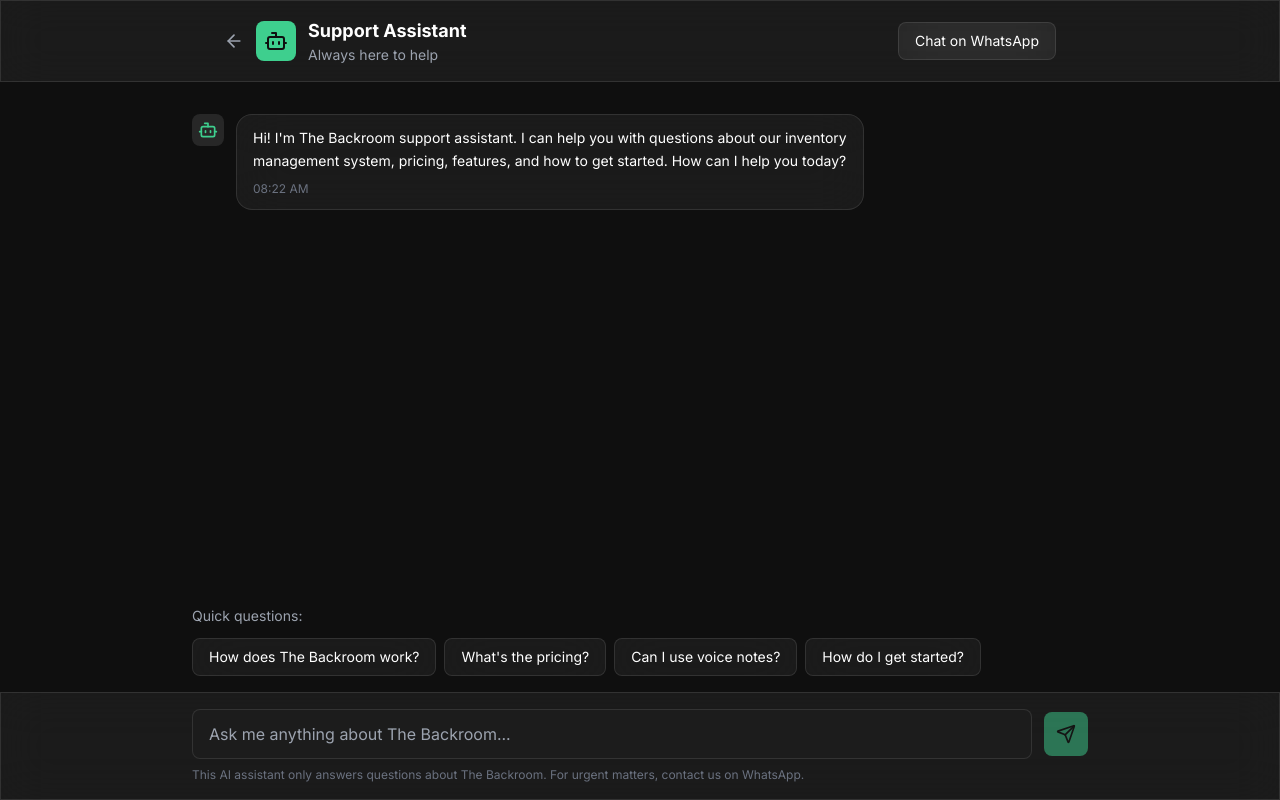
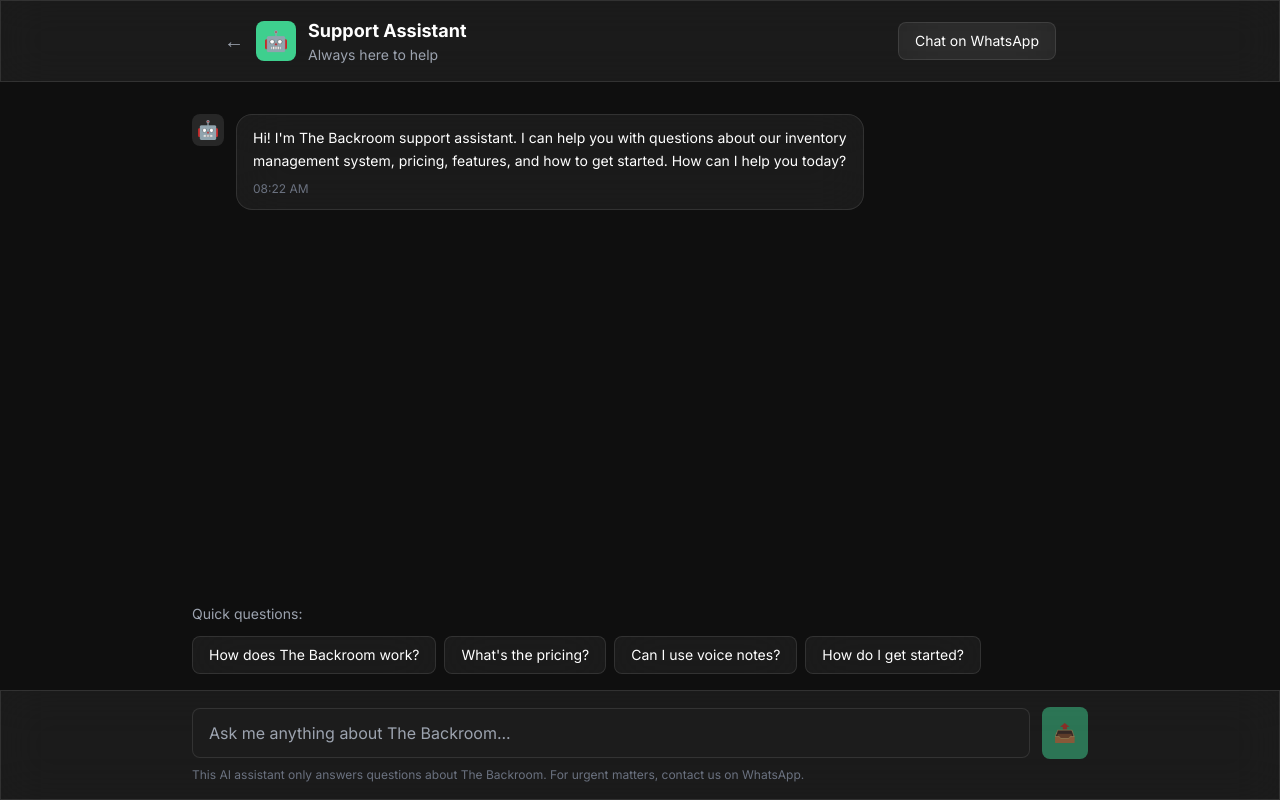
Before and after one commit to Raees-J/TheBackroom, a Next.js app in the folder frontend/: page /support in a window 1280 px wide. Built offline with nearby package versions, Linux system fonts and the light colour scheme.

Commit message:
Fix framer-motion AnimatePresence compatibility

```diff
--- a/frontend/app/support/page.tsx
+++ b/frontend/app/support/page.tsx
@@ -1,7 +1,7 @@
 'use client'
 
-import { motion, AnimatePresence } from 'framer-motion'
-import { Send, Bot, User, Loader, ArrowLeft } from 'lucide-react'
+import { motion } from 'framer-motion'
+import { ChevronDown } from 'lucide-react'
 import { useState, useRef, useEffect } from 'react'
 
 interface Message {
@@ -100,10 +100,10 @@
           <div className="flex items-center justify-between">
             <div className="flex items-center space-x-3">
               <a href="/" className="text-gray-400 hover:text-white transition">
-                <ArrowLeft className="w-5 h-5" />
+                <span className="text-xl">←</span>
               </a>
               <div className="w-10 h-10 bg-brand-green rounded-lg flex items-center justify-center">
-                <Bot className="w-6 h-6 text-brand-darker" />
+                <span className="text-xl">🤖</span>
               </div>
               <div>
                 <h1 className="text-lg font-bold">Support Assistant</h1>
@@ -123,13 +123,11 @@
       {/* Messages */}
       <div className="flex-1 overflow-y-auto px-4 py-8">
         <div className="max-w-4xl mx-auto space-y-6">
-          <AnimatePresence>
             {messages.map((message) => (
               <motion.div
                 key={message.id}
                 initial={{ opacity: 0, y: 20 }}
                 animate={{ opacity: 1, y: 0 }}
-                exit={{ opacity: 0, y: -20 }}
                 className={`flex ${message.role === 'user' ? 'justify-end' : 'justify-start'}`}
               >
                 <div
@@ -144,11 +142,9 @@
                         : 'bg-white/10'
                     }`}
                   >
-                    {message.role === 'user' ? (
-                      <User className="w-5 h-5 text-brand-darker" />
-                    ) : (
-                      <Bot className="w-5 h-5 text-brand-green" />
-                    )}
+                    <span className="text-lg">
+                      {message.role === 'user' ? '👤' : '🤖'}
+                    </span>
                   </div>
                   <div
                     className={`glass rounded-2xl px-4 py-3 ${
@@ -170,7 +166,6 @@
                 </div>
               </motion.div>
             ))}
-          </AnimatePresence>
 
           {isLoading && (
             <motion.div
@@ -180,10 +175,10 @@
             >
               <div className="flex items-start space-x-3">
                 <div className="w-8 h-8 rounded-lg bg-white/10 flex items-center justify-center">
-                  <Bot className="w-5 h-5 text-brand-green" />
+                  <span className="text-lg animate-spin">⏳</span>
                 </div>
                 <div className="glass rounded-2xl px-4 py-3">
-                  <Loader className="w-5 h-5 text-brand-green animate-spin" />
+                  <span className="text-brand-green">Thinking...</span>
                 </div>
               </div>
             </motion.div>
@@ -230,7 +225,7 @@
               disabled={!input.trim() || isLoading}
               className="bg-brand-green text-brand-darker p-3 rounded-lg hover:glow-green transition disabled:opacity-50 disabled:cursor-not-allowed"
             >
-              <Send className="w-5 h-5" />
+              <span className="text-lg">📤</span>
             </button>
           </div>
           <p className="text-xs text-gray-500 mt-2">
--- a/frontend/components/FAQ.tsx
+++ b/frontend/components/FAQ.tsx
@@ -1,6 +1,6 @@
 'use client'
 
-import { motion, AnimatePresence } from 'framer-motion'
+import { motion } from 'framer-motion'
 import { ChevronDown } from 'lucide-react'
 import { useState } from 'react'
 
@@ -74,7 +74,6 @@
                 </motion.div>
               </button>
 
-              <AnimatePresence initial={false}>
               {openIndex === index && (
                 <motion.div
                   initial={{ height: 0, opacity: 0 }}
@@ -86,14 +85,6 @@
                       opacity: { duration: 0.25, delay: 0.1 }
                     }
                   }}
-                    exit={{
-                      height: 0,
-                      opacity: 0,
-                      transition: {
-                        height: { duration: 0.3, ease: [0.4, 0, 0.2, 1] },
-                        opacity: { duration: 0.2 }
-                      }
-                    }}
                   className="overflow-hidden"
                 >
                   <div className="px-6 pb-5 text-gray-400 leading-relaxed">
@@ -101,7 +92,6 @@
                   </div>
                 </motion.div>
               )}
-              </AnimatePresence>
             </motion.div>
           ))}
         </div>
```
Lines whose indentation alone changed are shown as unchanged.
